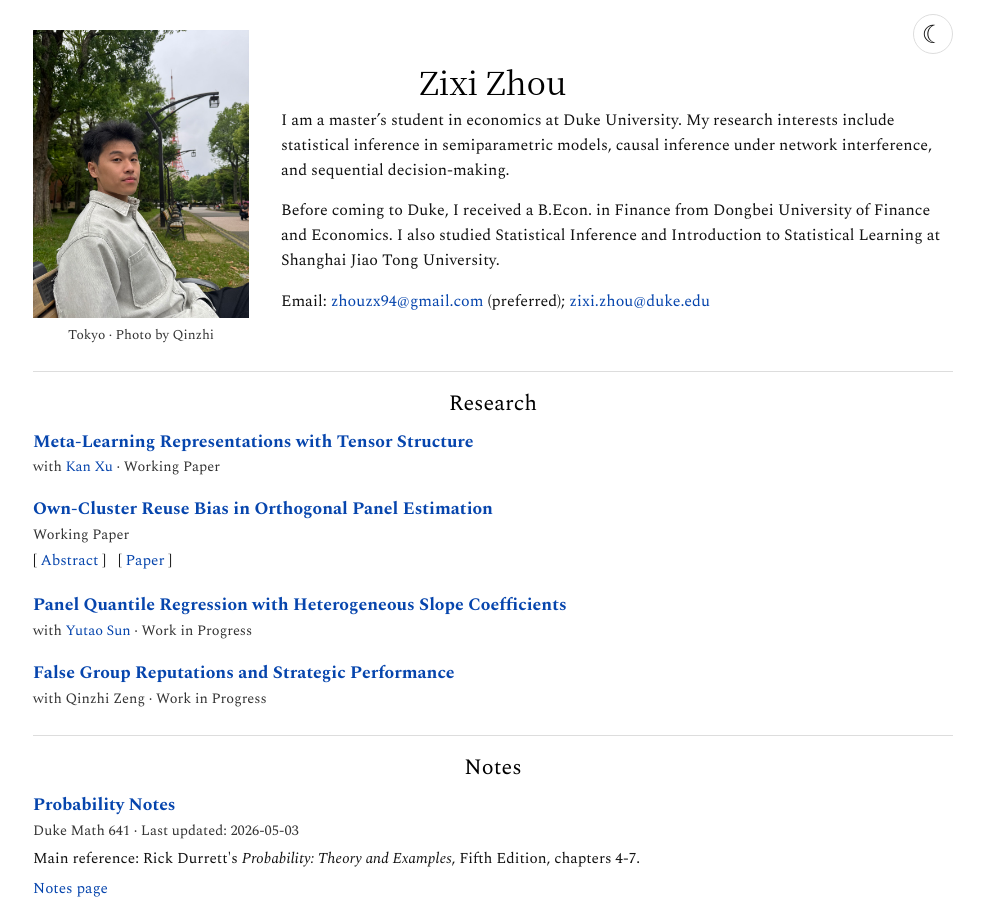
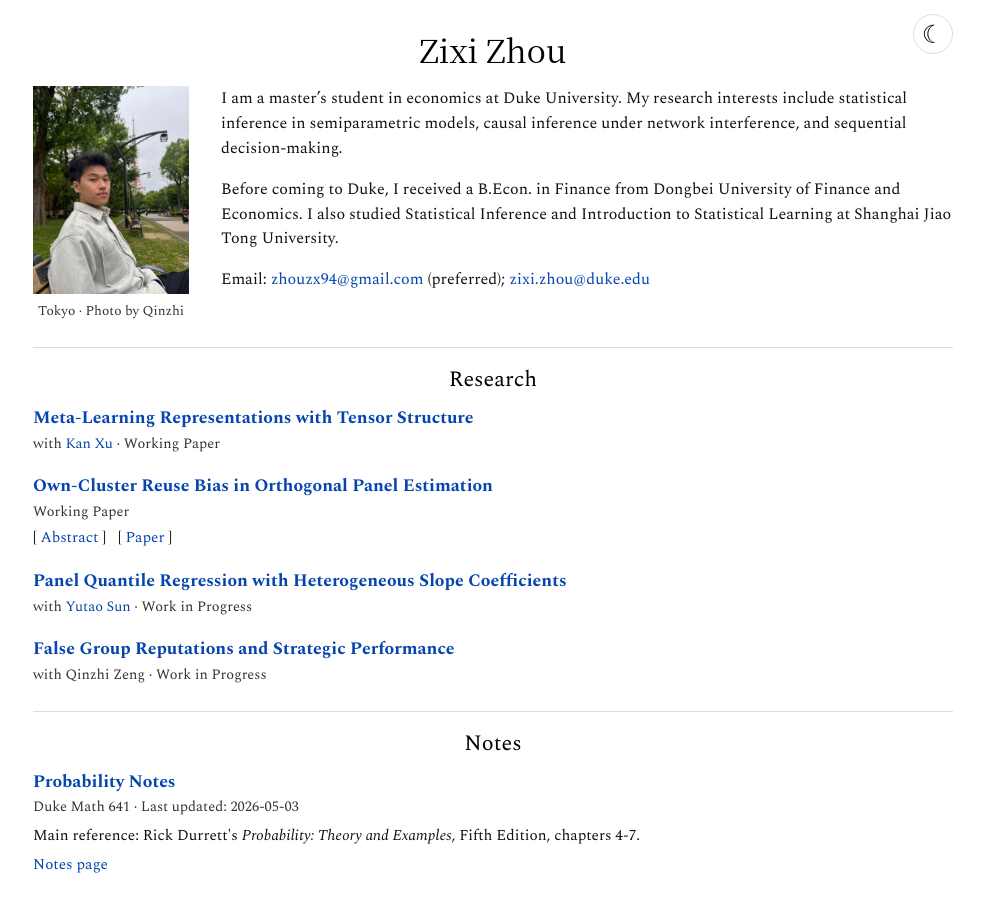
Before and after one commit to Zzxzhou/zzxzhou.github.io, a plain HTML site: page index.html in a window 1280 px wide. Shown: the top 903 px of the page, without its empty margins (147-1131 px from the left). Drawn offline with nearby package versions, Linux system fonts and the light colour scheme; some packages are replaced by stand-ins of ours; a script that the page names is missing.

Commit message:
Align the homepage portrait with the biography

```diff
--- a/assets/css/site.css
+++ b/assets/css/site.css
@@ -72,17 +72,16 @@ a:hover{
 }
 
 .profile-section{
-  container-type: inline-size;
   display: flex;
   flex-wrap: wrap;
   gap: 18px 32px;
-  align-items: center;
+  align-items: flex-start;
   margin-top: 30px;
 }
 
 .profile-image{
-  flex: 0 1 216px;
-  margin: 0;
+  flex: 0 1 156px;
+  margin: 0 auto;
   min-width: 0;
 }
 
@@ -102,12 +101,8 @@ a:hover{
 }
 
 .profile-text{
-  flex: 1 1 410px;
+  flex: 1 1 470px;
   min-width: 0;
-}
-
-.profile-text p:first-of-type{
-  margin-top: 8px;
 }
 
 .profile-text p:last-child{
@@ -120,17 +115,15 @@ h2{
   font-weight: 700;
 }
 
-.profile-text h1,
+.profile-name,
 .home-section > h2{
-  font-family: inherit;
   font-weight: 400;
   text-align: center;
 }
 
-.profile-text .profile-name{
+.profile-name{
+  flex: 0 0 100%;
   font-family: "SimSun", "Songti SC", "STSong", "Noto Serif CJK SC", serif;
-  /* Match the page center when the photo and bio share a row. */
-  margin-inline-end: calc(100cqi - 100%);
 }
 
 .theme-toggle{
--- a/index.html
+++ b/index.html
@@ -16,7 +16,7 @@
   <link rel="preconnect" href="https://fonts.googleapis.com" />
   <link rel="preconnect" href="https://fonts.gstatic.com" crossorigin />
   <link rel="stylesheet" href="https://fonts.googleapis.com/css2?family=Spectral:ital,wght@0,400;0,700;1,400;1,700&amp;display=swap" />
-  <link rel="stylesheet" href="assets/css/site.css?v=20261122-centered-headings" />
+  <link rel="stylesheet" href="assets/css/site.css?v=20261122-profile-alignment" />
 
   <script>
     window.MathJax = {
@@ -40,13 +40,14 @@
 
   <main class="body">
     <section class="profile-section">
+      <h1 class="profile-name">Zixi Zhou</h1>
+
       <figure class="profile-image">
         <img src="assets/img/zixi-tokyo.jpg" alt="Zixi Zhou in Tokyo" width="768" height="1024" />
         <figcaption>Tokyo · Photo by Qinzhi</figcaption>
       </figure>
 
       <div class="profile-text">
-        <h1 class="profile-name">Zixi Zhou</h1>
         <p>
           I am a master’s student in economics at Duke University. My research interests include statistical inference in semiparametric models, causal inference under network interference, and sequential decision-making.
         </p>
```
